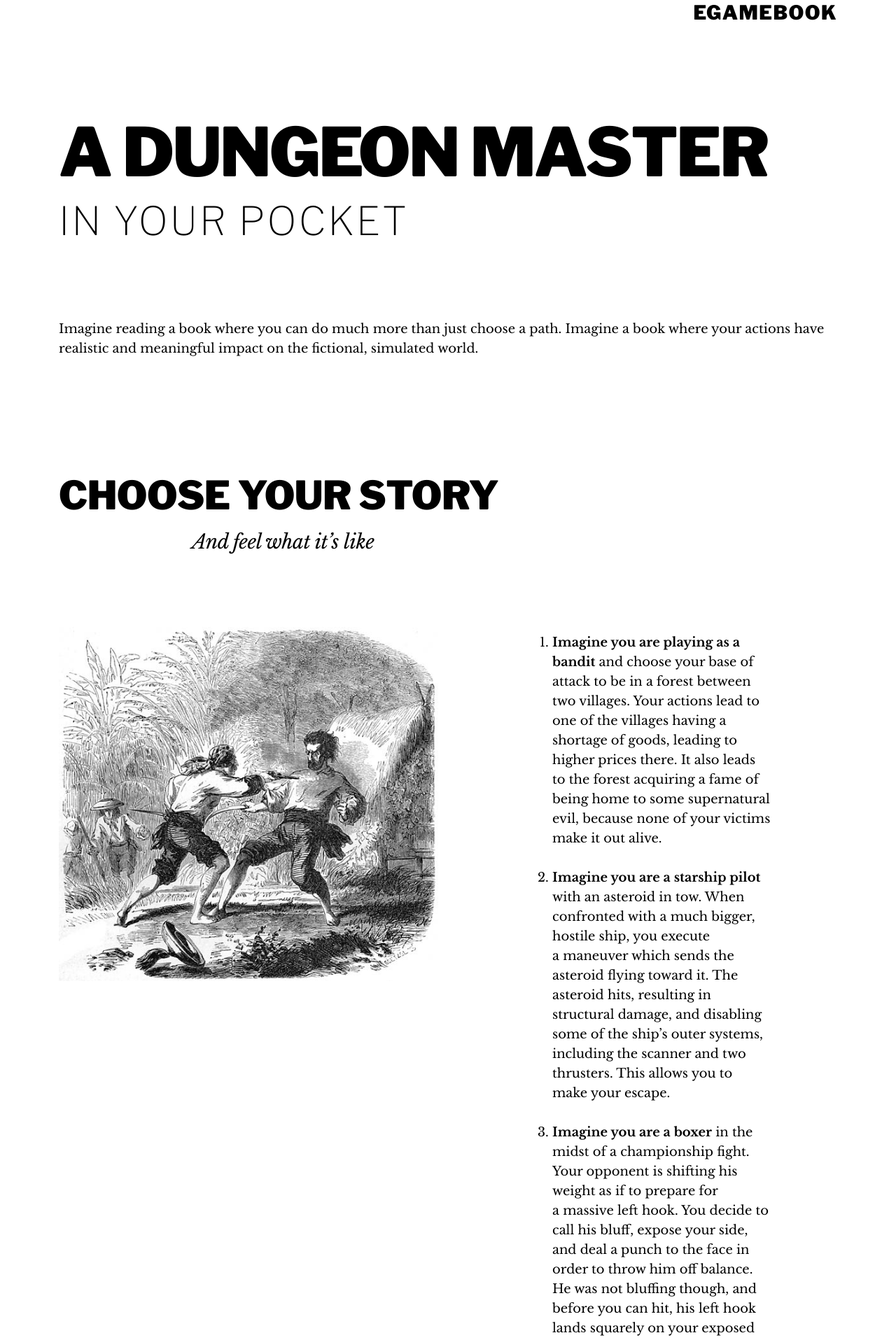
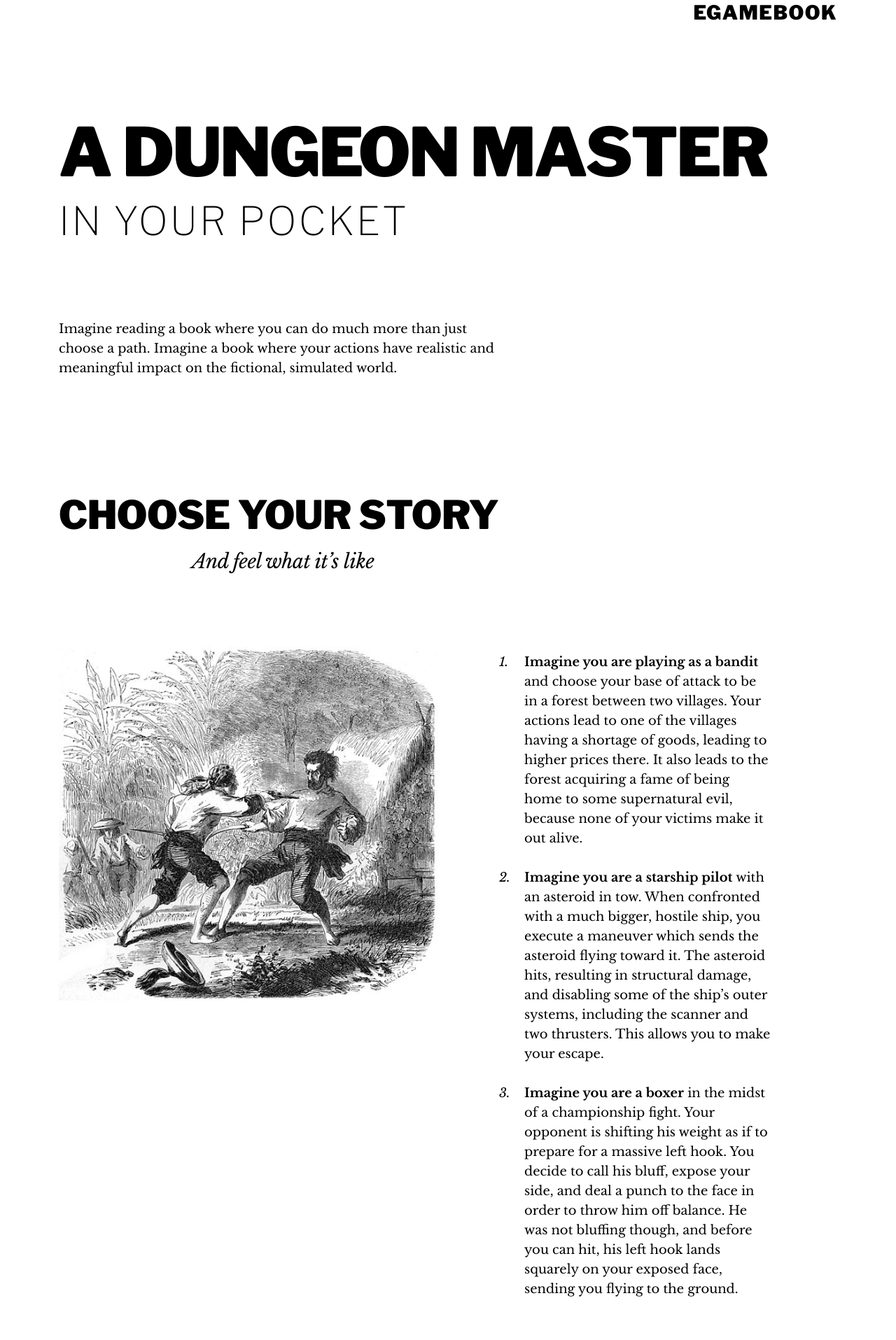
Before and after one commit to adamkudrna/egamebook_site, a Jekyll site: the page built from index.html, in a window 1280 px wide. Shown: the top 1915 px of the page at 70% size. Built offline with Jekyll 4.4.1, drawn with Linux system fonts in a browser that asks for light colours; some web fonts are replaced; Markdown is read by kramdown in place of the engine named in the settings.

Commit message:
Style ordered list, limit line length and add non-breaking spaces where appropriate

```diff
--- a/_sass/main/components/_typography.scss
+++ b/_sass/main/components/_typography.scss
@@ -25,3 +25,9 @@
 .typography-title {
     @include typography(title);
 }
+
+.typography-hanging-list {
+    @include breakpoint-up($grid-start-breakpoint) {
+        margin-left: -$typography-list-padding-left;
+    }
+}
--- a/_sass/main/elements/_elements.scss
+++ b/_sass/main/elements/_elements.scss
@@ -13,8 +13,31 @@
 dl {
     @include typography(body);
 
+    max-width: 50ch;
+
     &:last-child {
         margin-bottom: -$typography-body-baseline-compensation;
+    }
+}
+
+ol,
+ul {
+    padding-left: $typography-list-padding-left;
+}
+
+ol {
+    list-style: none;
+    counter-reset: list-counter;
+}
+
+ol li {
+    counter-increment: list-counter;
+
+    &::before {
+        content: counter(list-counter) '. ';
+        float: left;
+        margin-left: -$typography-list-padding-left;
+        font-style: italic;
     }
 }
 
--- a/_sass/main/settings/_typography.scss
+++ b/_sass/main/settings/_typography.scss
@@ -29,6 +29,7 @@
 );
 
 $typography-body-baseline-compensation: 0.5rem;
+$typography-list-padding-left: 2em;
 
 $typography-styles: (
     master-headline: (
--- a/index.html
+++ b/index.html
@@ -14,7 +14,7 @@
             <span class="typography-master-subheadline">in Your Pocket</span>
         </h2>
 
-        <p>Imagine reading a book where you can do much more than just choose a path. Imagine a book where your actions have realistic and meaningful impact on the fictional, simulated world.</p>
+        <p>Imagine reading a&nbsp;book where you can do much more than just choose a&nbsp;path. Imagine a&nbsp;book where your actions have realistic and meaningful impact on the fictional, simulated world.</p>
 
     </div>
 </header>
@@ -30,15 +30,15 @@
             <div class="grid">
                 <div class="grid__text-right">
 
-                    <ol>
+                    <ol class="typography-hanging-list">
                         <li>
-                            <p><strong>Imagine you are playing as a bandit</strong> and choose your base of attack to be in a forest between two villages. Your actions lead to one of the villages having a shortage of goods, leading to higher prices there. It also leads to the forest acquiring a fame of being home to some supernatural evil, because none of your victims make it out alive.</p>
+                            <p><strong>Imagine you are playing as a&nbsp;bandit</strong> and choose your base of attack to be in a&nbsp;forest between two villages. Your actions lead to one of the villages having a&nbsp;shortage of goods, leading to higher prices there. It also leads to the forest acquiring a&nbsp;fame of being home to some supernatural evil, because none of your victims make it out alive.</p>
                         </li>
                         <li>
-                            <p><strong>Imagine you are a starship pilot</strong> with an asteroid in tow. When confronted with a much bigger, hostile ship, you execute a maneuver which sends the asteroid flying toward it. The asteroid hits, resulting in structural damage, and disabling some of the ship’s outer systems, including the scanner and two thrusters. This allows you to make your escape.</p>
+                            <p><strong>Imagine you are a&nbsp;starship pilot</strong> with an asteroid in tow. When confronted with a much bigger, hostile ship, you execute a maneuver which sends the asteroid flying toward it. The asteroid hits, resulting in structural damage, and disabling some of the ship’s outer systems, including the scanner and two thrusters. This allows you to make your escape.</p>
                         </li>
                         <li>
-                            <p><strong>Imagine you are a boxer</strong> in the midst of a championship fight. Your opponent is shifting his weight as if to prepare for a massive left hook. You decide to call his bluff, expose your side, and deal a punch to the face in order to throw him off balance. He was not bluffing though, and before you can hit, his left hook lands squarely on your exposed face, sending you flying to the ground.</p>
+                            <p><strong>Imagine you are a&nbsp;boxer</strong> in the midst of a championship fight. Your opponent is shifting his weight as if to prepare for a massive left hook. You decide to call his bluff, expose your side, and deal a&nbsp;punch to the face in order to throw him off balance. He was not bluffing though, and before you can hit, his left hook lands squarely on your exposed face, sending you flying to the ground.</p>
                         </li>
                     </ol>
 
@@ -73,11 +73,11 @@
             <div class="grid">
                 <div class="grid__text-left">
 
-                    <p>Existing electronic gamebook systems work with either scripting languages (like JavaScript) or—more often—with something even simpler (something that only allows variables and conditional statements and not much else). In contrast, egamebook (this project) is build on Dart, which is a mature, structured programming environment. Authors can do as little as simple arithmetic assignments, or as much as running physics simulations or complex ecologies.</p>
+                    <p>Existing electronic gamebook systems work with either scripting languages (like JavaScript) or—more often—with something even simpler (something that only allows variables and conditional statements and not much else). In contrast, egamebook (this project) is build on Dart, which is a&nbsp;mature, structured programming environment. Authors can do as little as simple arithmetic assignments, or as much as running physics simulations or complex ecologies.</p>
                     <p>There is no limit to what the authors can implement. They have all the tooling and structure that they need for implementing complex mechanics like the ones above. Actually, in this respect, the tooling is better than for many AAA games.</p>
-                    <p>In the development of titles like Skyrim, most work is spent on the visual representation. The world needs to look as realistic as possible in 3D (not just graphics, but also the way people act, walk and talk, in 3D—that’s a lot of work). Scripting (including the world ‘simulation’ logic) is often done in languages like Lua, or in something like Skyrim’s Papyrus, and tends to be the last thing to worry about. In contrast—for an egamebook—scripting is all you do (apart from writing, of course), so it makes perfect sense to give it a little more attention.</p>
-                    <p>An egamebook author can use libraries like Box2D for 2D physics, AStar for pathfinding, darwin for genetic algorithms, Backy for neural networks—to name a few. Authors can also easily create their own libraries, which they can test independently from the gamebook.</p>
-                    <p>Let’s say you need to keep track of each city in a game world—their population, economic characteristics, diplomacy status, and much more. In a language like Dart, the complexity is manageable: you create a City class and its logic, you test it, and when it’s ready, you then use it in your egamebook.</p>
+                    <p>In the development of titles like Skyrim, most work is spent on the visual representation. The world needs to look as realistic as possible in 3D (not just graphics, but also the way people act, walk and talk, in 3D—that’s a lot of work). Scripting (including the world ‘simulation’ logic) is often done in languages like Lua, or in something like Skyrim’s Papyrus, and tends to be the last thing to worry about. In contrast—for an egamebook—scripting is all you do (apart from writing, of course), so it makes perfect sense to give it a&nbsp;little more attention.</p>
+                    <p>An egamebook author can use libraries like Box2D for 2D physics, AStar for pathfinding, darwin for genetic algorithms, Backy for neural networks—to name a&nbsp;few. Authors can also easily create their own libraries, which they can test independently from the gamebook.</p>
+                    <p>Let’s say you need to keep track of each city in a&nbsp;game world—their population, economic characteristics, diplomacy status, and much more. In a&nbsp;language like Dart, the complexity is manageable: you create a&nbsp;City class and its logic, you test it, and when it’s ready, you then use it in your egamebook.</p>
 
                 </div>
                 <div class="grid__figure-right">
```
